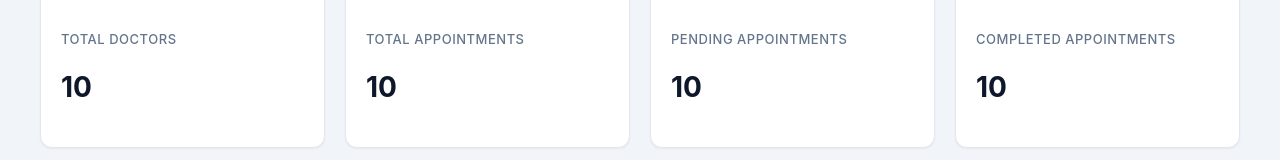
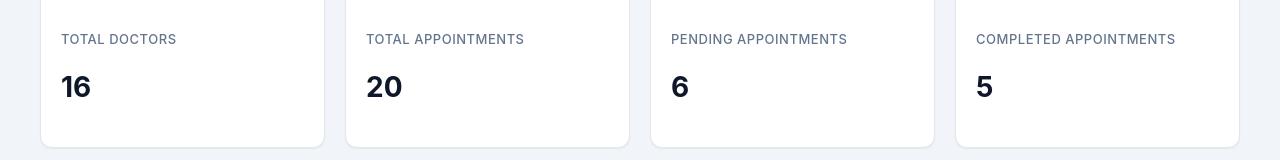
Before and after one commit to Kh-Tanjim-Ashraf/React-Defined, a React (Vite) app in the folder 4-hospital-appointment-dashboard-ui/medicare-dashboard/: page / in a window 1280 px wide. Shown: the part 178-338 px from the top of the page. Built offline with nearby package versions, Linux system fonts and the light colour scheme.

Commit message:
F4: Implemented dynamic rendering of statistical data into `StatCard` components utilizing React's `useState` hook

```diff
--- a/4-hospital-appointment-dashboard-ui/medicare-dashboard/src/components/stats/StatGrid.jsx
+++ b/4-hospital-appointment-dashboard-ui/medicare-dashboard/src/components/stats/StatGrid.jsx
@@ -3,29 +3,43 @@ import StethoscopeLogo from "../../assets/stethoscope.png";
 import CalendarLogo from "../../assets/calendar.png";
 import HourglassLogo from "../../assets/hourglass.png";
 import CheckmarkLogo from "../../assets/check-mark.png";
+import { useState } from "react";
+import Doctors from "../../data/doctors";
+import Appointments from "../../data/appointments";
 
 export default function StatGrid() {
+  const [doctors, setDoctors] = useState(Doctors);
+  const [appointments, setAppointments] = useState(Appointments);
+
+  const pendingAppointments = appointments.filter(
+    (appointment) => appointment.status == "Pending",
+  );
+
+  const completedAppointments = appointments.filter(
+    (appointment) => appointment.status === "Completed",
+  );
+
   return (
     <div className="stat-grid">
       <StatCard
         cardIcon={StethoscopeLogo}
         labelContent="Total Doctors"
-        cardValue={10}
+        cardValue={doctors.length}
       />
       <StatCard
         cardIcon={CalendarLogo}
         labelContent="Total Appointments"
-        cardValue={10}
+        cardValue={appointments.length}
       />
       <StatCard
         cardIcon={HourglassLogo}
         labelContent="Pending Appointments"
-        cardValue={10}
+        cardValue={pendingAppointments.length}
       />
       <StatCard
         cardIcon={CheckmarkLogo}
         labelContent="Completed Appointments"
-        cardValue={10}
+        cardValue={completedAppointments.length}
       />
     </div>
   );
--- a/4-hospital-appointment-dashboard-ui/medicare-dashboard/src/data/appointments.js
+++ b/4-hospital-appointment-dashboard-ui/medicare-dashboard/src/data/appointments.js
@@ -1,4 +1,4 @@
-export default appointments = [
+const Appointments = [
   {
     id: 101,
     patientName: "Rakib Hasan",
@@ -200,3 +200,5 @@ export default appointments = [
     note: "Patient requested cancellation",
   },
 ];
+
+export default Appointments;
--- a/4-hospital-appointment-dashboard-ui/medicare-dashboard/src/data/departments.js
+++ b/4-hospital-appointment-dashboard-ui/medicare-dashboard/src/data/departments.js
@@ -1,4 +1,4 @@
-export default departments = [
+const Departments = [
   {
     id: 1,
     departmentName: "Cardiology",
@@ -64,3 +64,5 @@ export default departments = [
     departmentName: "Oncology",
   },
 ];
+
+export default Departments;
--- a/4-hospital-appointment-dashboard-ui/medicare-dashboard/src/data/doctors.js
+++ b/4-hospital-appointment-dashboard-ui/medicare-dashboard/src/data/doctors.js
@@ -1,4 +1,4 @@
-export default doctors = [
+const Doctors = [
   {
     id: 1,
     name: "Dr. Ayesha Rahman",
@@ -128,3 +128,5 @@ export default doctors = [
     available: false,
   },
 ];
+
+export default Doctors;
```
